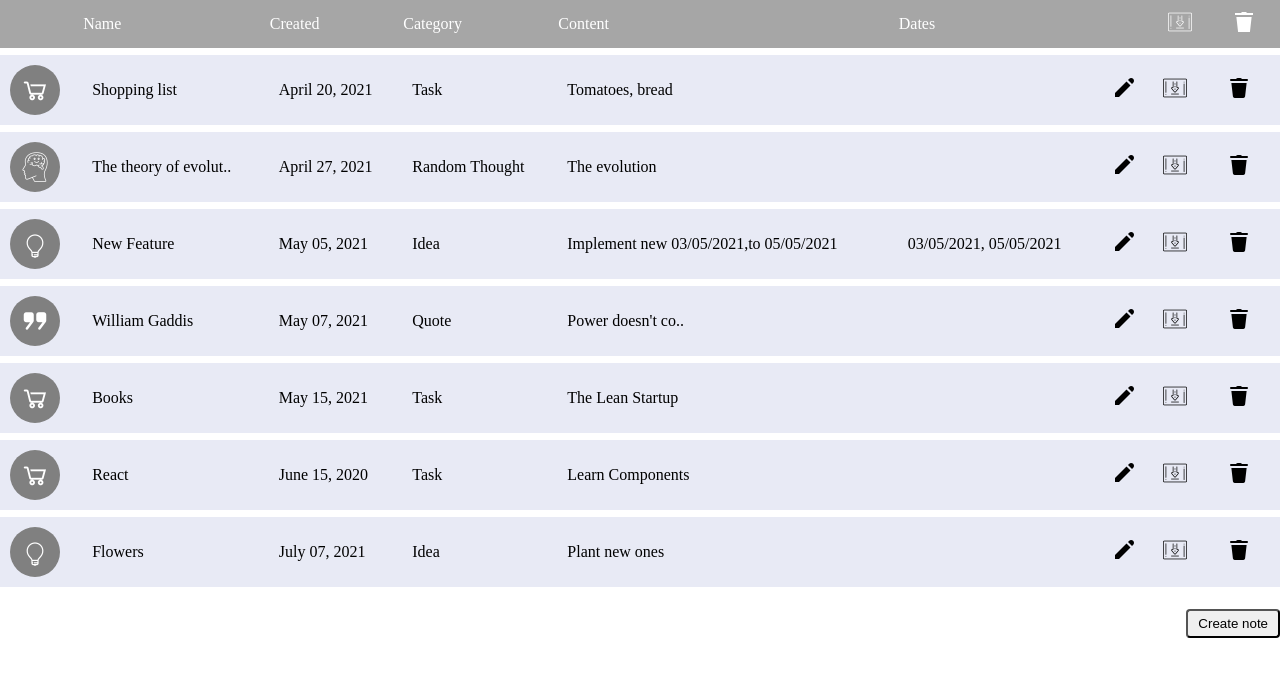
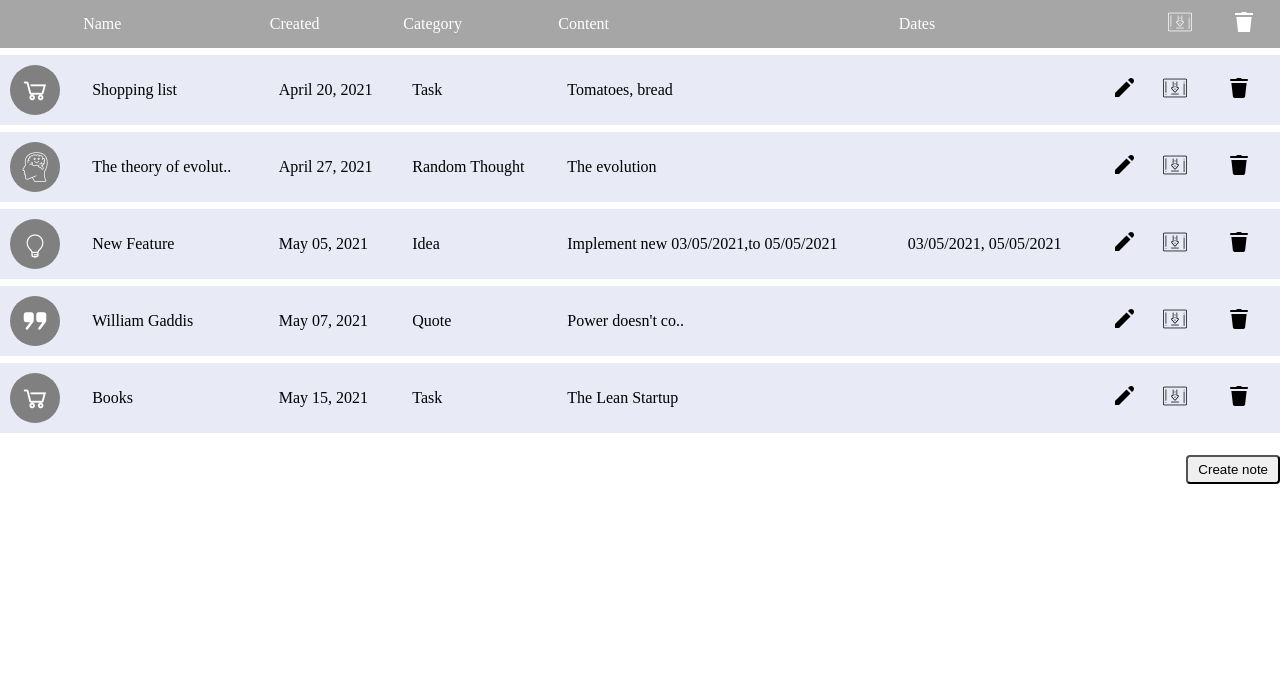
Before and after one commit to oberemok-oksana/notes-project-react-redux, a React (Vite) app: page / in a window 1280 px wide. Shown: the top 676 px of the page. Built offline with nearby package versions, Linux system fonts and the light colour scheme.

Commit message:
change rendering from all notes to activeNotes

```diff
--- a/src/components/Table.tsx
+++ b/src/components/Table.tsx
@@ -3,8 +3,9 @@ import { RootState } from "../store";
 import NoteTr from "./NoteTr";
 
 const Table = () => {
-  const notes = useSelector((state: RootState) => state.notes.value);
-  console.log(notes);
+  const activeNotes = useSelector(
+    (state: RootState) => state.notes.value
+  ).filter((note) => note.active);
 
   return (
     <table className="table">
@@ -26,7 +27,7 @@ const Table = () => {
         </tr>
       </thead>
       <tbody>
-        {notes.map((note) => (
+        {activeNotes.map((note) => (
           <NoteTr key={note.id} note={note} />
         ))}
       </tbody>
```
